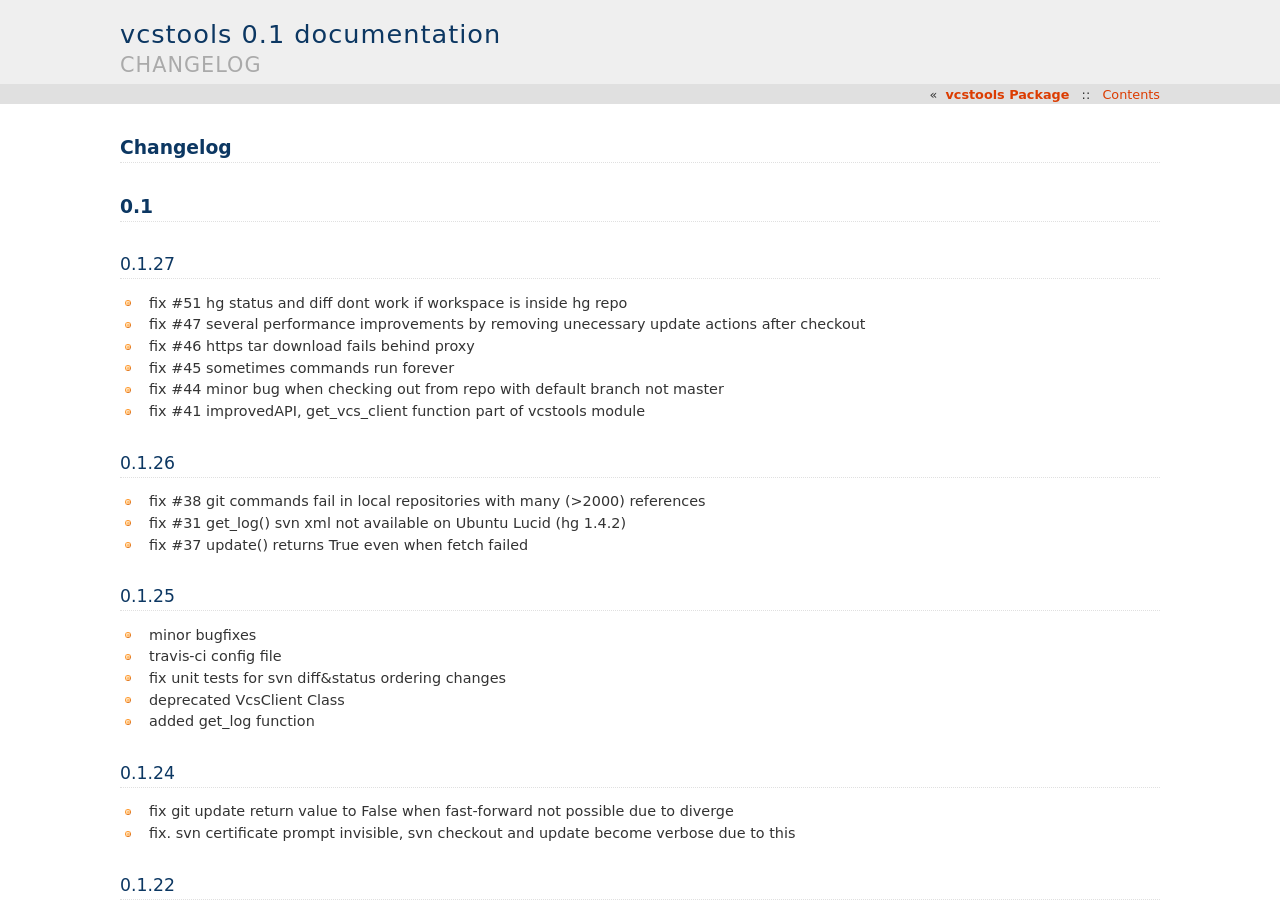
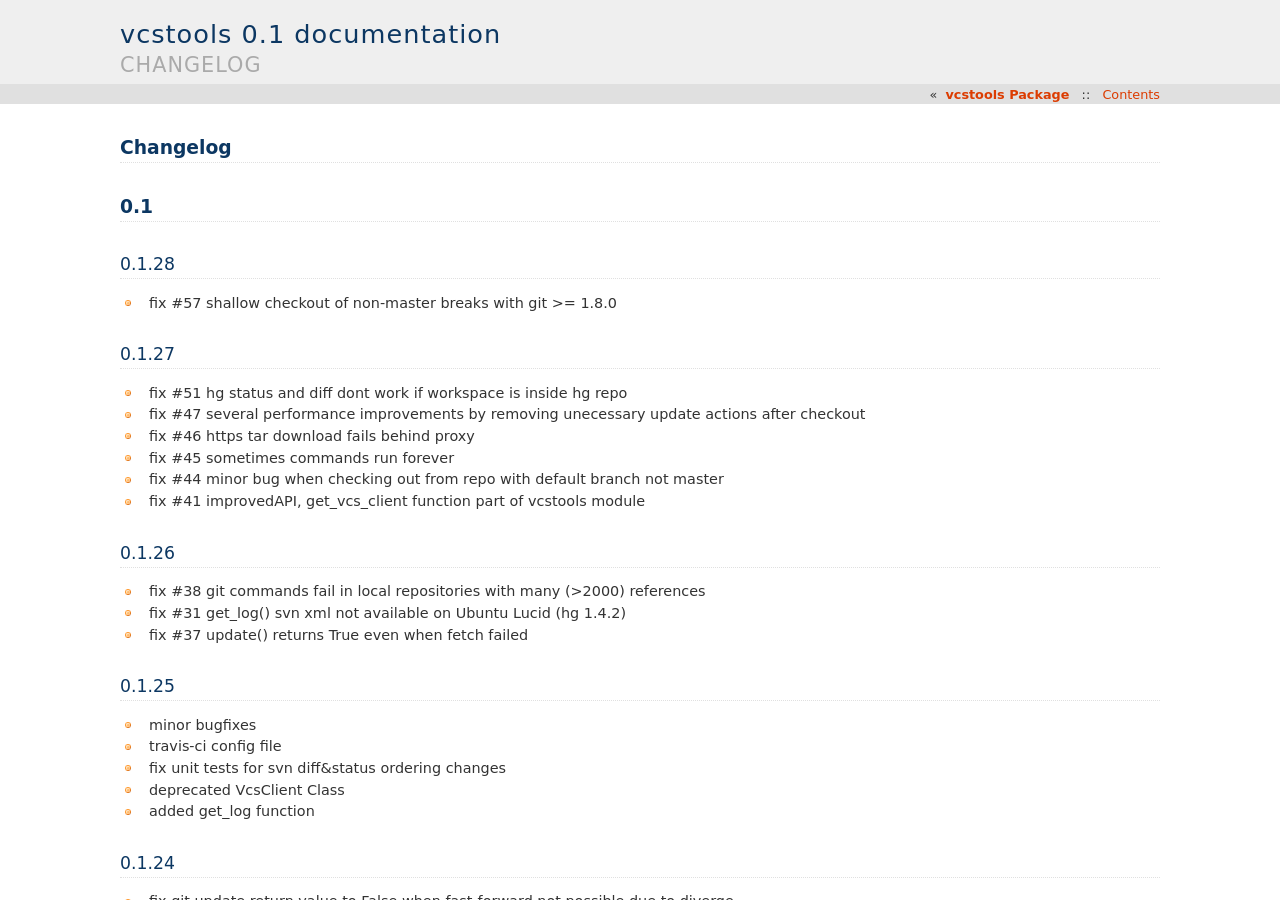
Before and after one commit to vcstools/vcstools, a Sphinx documentation site: the page built from doc/changelog.rst, in a window 1280 px wide and 900 px high. Built offline with Sphinx 7.4.7, drawn with Linux system fonts in a browser that asks for light colours.

Commit message:
changelog

```diff
--- a/doc/changelog.rst
+++ b/doc/changelog.rst
@@ -3,6 +3,11 @@
 
 0.1
 ===
+
+0.1.28
+------
+
+- fix #57 shallow checkout of non-master breaks with git >= 1.8.0
 
 0.1.27
 ------
```
